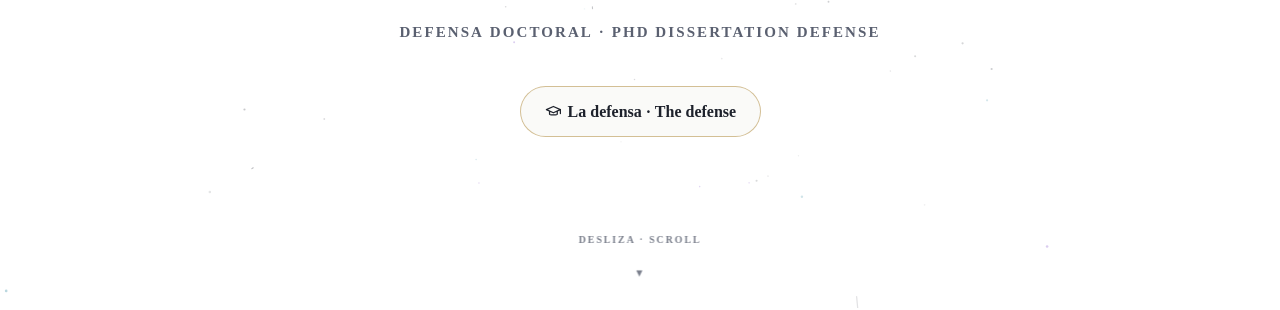
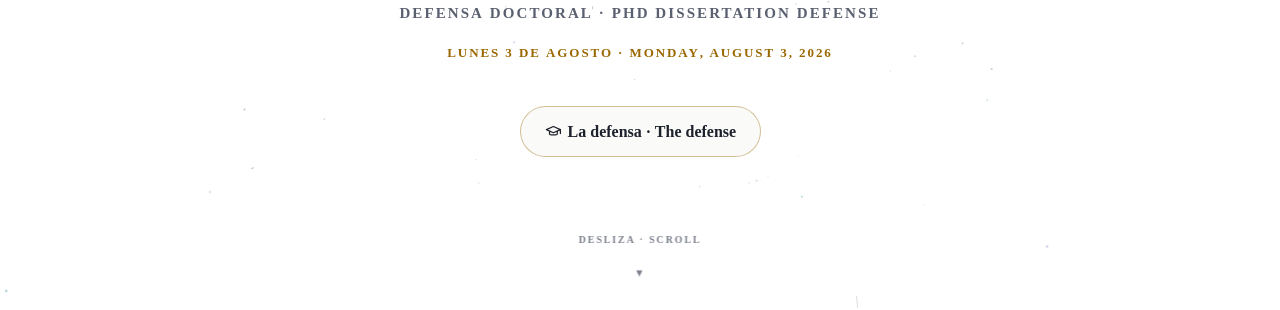
Before and after one commit to BrandeisPatrick/fernando-defense, a plain HTML site: page index.html in a window 1280 px wide. Shown: the part 492-802 px from the top of the page. Drawn offline with Linux system fonts and the light colour scheme; animation ran at ten frames a second; a web font is replaced by a local one.

Commit message:
Defense date: Monday, August 3, 2026 (time TBD); show date in hero

```diff
--- a/index.html
+++ b/index.html
@@ -21,10 +21,10 @@
    ════════════════════════════════════════════════════════════════════ */
 window.SITE_CONFIG = {
   defense: {
-    confirmed: false,                          // ← flip to true when official
-    dateISO: "2026-08-21T14:00:00-04:00",      // ← ISO date+time with timezone
-    displayDate: "Friday, August 21, 2026",    // ← shown to visitors
-    displayTime: "2:00 PM · Eastern Time",     // ← shown to visitors
+    confirmed: false,                          // ← flip to true when time/room are official
+    dateISO: "2026-08-03T10:00:00-04:00",      // ← ISO date+time with timezone (time still provisional)
+    displayDate: "Lunes 3 de agosto · Monday, August 3, 2026",
+    displayTime: "Hora por confirmar · Time TBD",
     location: "Atwood Chemistry Center, Emory University",
     room: "Room TBD",
     talkTitle: "Molecules at Quantum-Material Interfaces: Fano Resonances, Topological Chemisorption & Spin",  // ← replace with real dissertation title
@@ -293,6 +293,14 @@ window.SITE_CONFIG = {
     font-weight: 600;
     font-size: clamp(1.05rem, 2.6vw, 1.3rem);
     color: var(--muted);
+  }
+  .hero-date {
+    margin-top: 0.4rem;
+    font-variant-caps: all-small-caps;
+    letter-spacing: 0.1em;
+    font-weight: 600;
+    font-size: clamp(1rem, 2.4vw, 1.2rem);
+    color: var(--a3);
   }
   .ico {
     width: 1.05em; height: 1.05em;
@@ -622,6 +630,7 @@ window.SITE_CONFIG = {
       <div class="hero-overline">Emory University · <span style="white-space:nowrap">The Ribeiro Group</span></div>
       <h1>Fernando Martinez</h1>
       <p class="hero-sub">Defensa doctoral · PhD Dissertation Defense</p>
+      <p class="hero-date" id="hero-date">Lunes 3 de agosto · Monday, August 3, 2026</p>
       <div class="hero-cta">
         <a class="btn gold" href="#defense"><svg class="ico" viewBox="0 0 24 24" fill="none" stroke="currentColor" stroke-width="1.8" stroke-linecap="round" stroke-linejoin="round" aria-hidden="true"><path d="M2 9.5 12 5l10 4.5L12 14 2 9.5z"/><path d="M6.5 11.8V16c0 1.3 11 1.3 11 0v-4.2"/><path d="M22 9.5V15"/></svg>La defensa · The defense</a>
       </div>
@@ -762,7 +771,7 @@ window.SITE_CONFIG = {
       <div class="defense-card rv">
         <div class="tbc" id="tbc-chip">POR CONFIRMAR · TO BE CONFIRMED</div>
         <!-- The static text below is the no-JavaScript fallback: keep it in sync with SITE_CONFIG at the top of this file -->
-        <div class="defense-when" id="d-when">Friday, August 21, 2026 · 2:00 PM · Eastern Time</div>
+        <div class="defense-when" id="d-when">Lunes 3 de agosto · Monday, August 3, 2026 · Hora por confirmar · Time TBD</div>
         <div class="defense-where" id="d-where">Atwood Chemistry Center, Emory University · Room TBD</div>
         <div class="defense-title" id="d-title"></div>
         <div class="defense-actions">
@@ -1360,8 +1369,11 @@ window.SITE_CONFIG = {
   const target = new Date(CFG.dateISO);
   const validDate = !isNaN(target.getTime());
   const nowrap = s => `<span style="white-space:nowrap">${s}</span>`;
-  document.getElementById("d-when").innerHTML = `${nowrap(CFG.displayDate)} ${nowrap("· " + CFG.displayTime)}`;
+  /* split on " · " so each phrase stays whole but lines can break between phrases */
+  document.getElementById("d-when").innerHTML = (CFG.displayDate + " · " + CFG.displayTime)
+    .split(" · ").map((p, i) => i ? nowrap("· " + p) : nowrap(p)).join(" ");
   document.getElementById("d-where").innerHTML = `${nowrap(CFG.location)}${CFG.room ? " " + nowrap("· " + CFG.room) : ""}`;
+  document.getElementById("hero-date").textContent = CFG.displayDate;
   if (CFG.talkTitle) document.getElementById("d-title").textContent = "“" + CFG.talkTitle + "”";
   if (CFG.confirmed) document.getElementById("tbc-chip").style.display = "none";
   if (CFG.zoomLink) {
```
